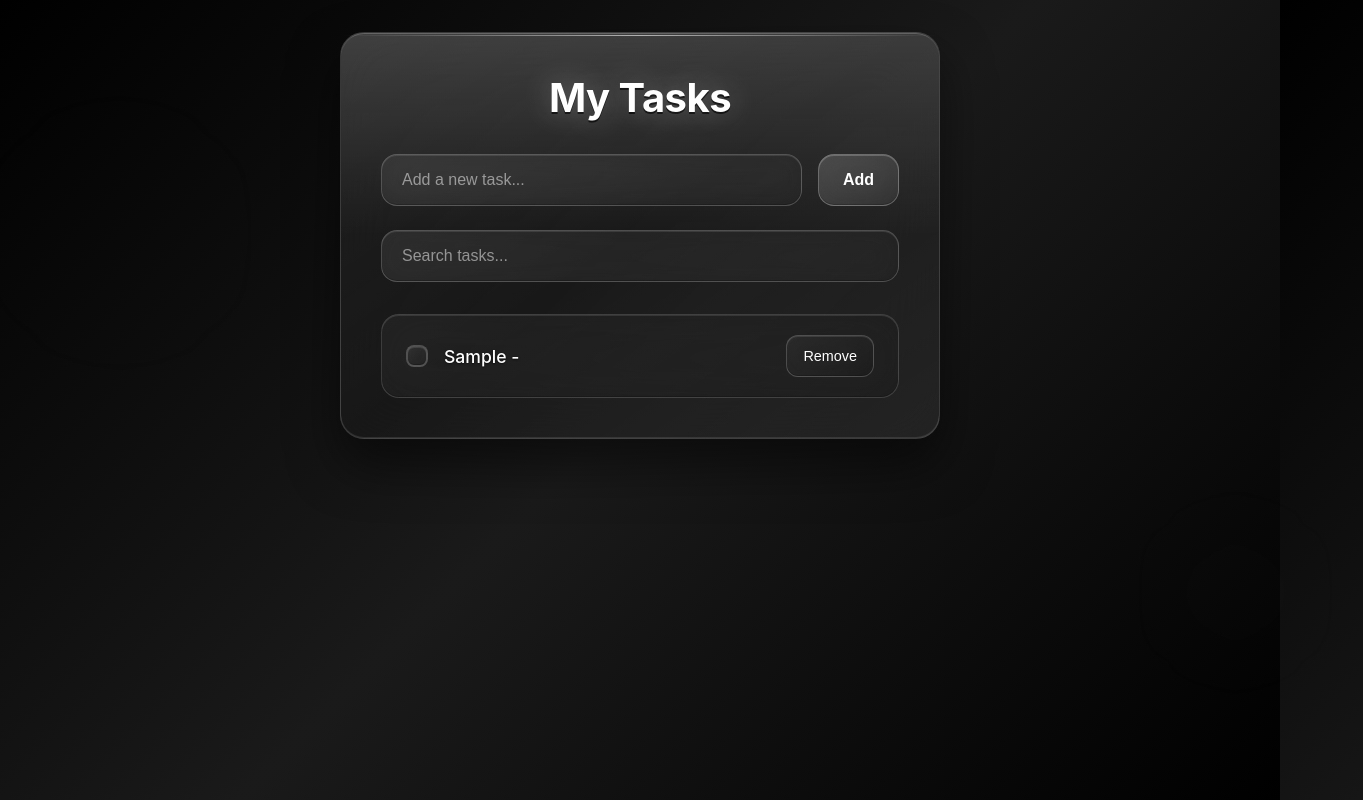
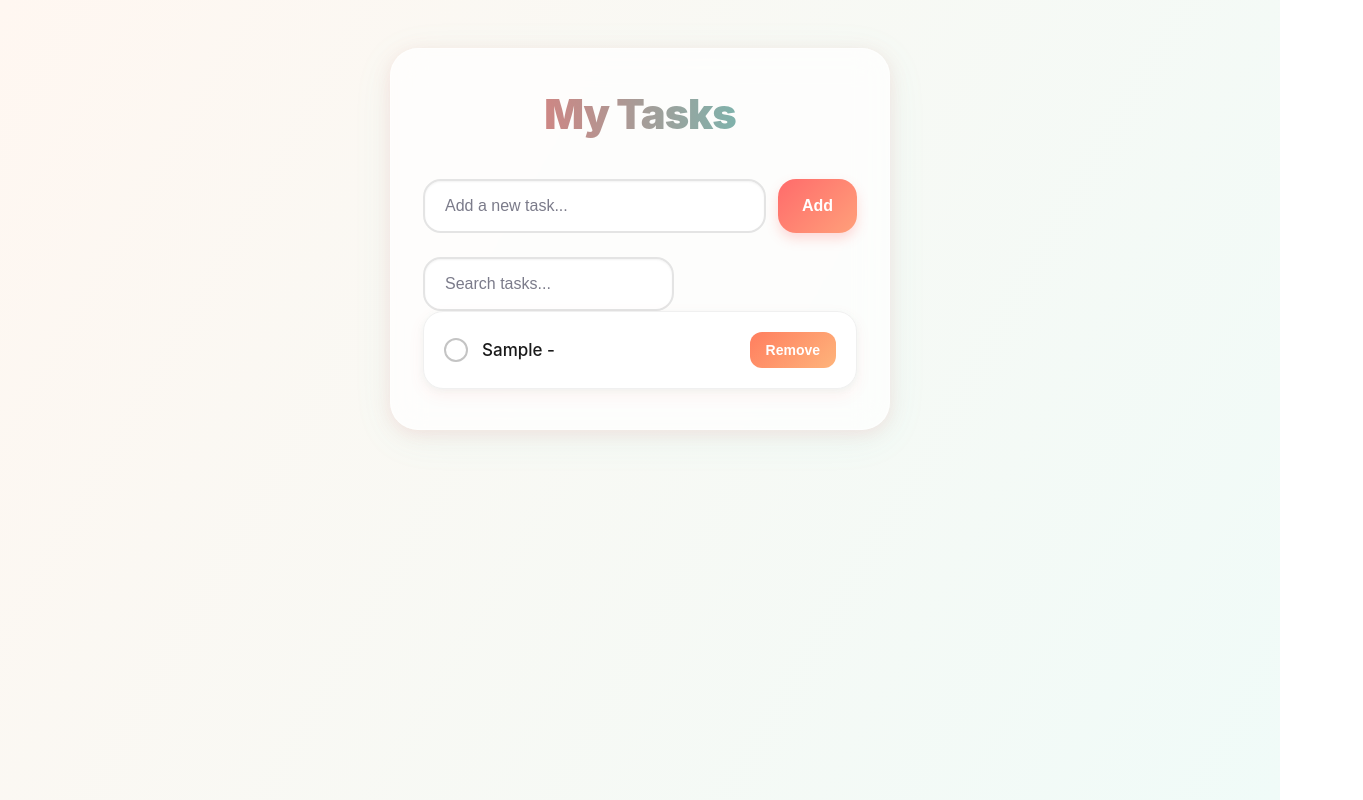
Before and after one commit to sultan-javed/To-Do-List, a plain HTML site: page index.html in a window 1280 px wide. Both pictures are taken after typing "Sample" into the empty fields and a click on the button "Add". Shown: the whole page, 1363 px wide, since content can reach past the window. Drawn offline with Linux system fonts and the light colour scheme.

Commit message:
Refactor styles.css for improved layout and visual consistency

```diff
--- a/styles.css
+++ b/styles.css
@@ -6,424 +6,235 @@
 }
 
 body {
-    font-family: 'Inter', -apple-system, BlinkMacSystemFont, sans-serif;
-    background: linear-gradient(135deg, #000000 0%, #1a1a1a 50%, #000000 100%);
+  font-family: -apple-system, BlinkMacSystemFont, "San Francisco", "Segoe UI", Roboto, sans-serif;
+  background: linear-gradient(120deg, #fff7f1, #f0fbf8);
+  color: #1a1a1a;
   min-height: 100vh;
-    padding: 2rem;
-    position: relative;
+  padding: 3rem 1.5rem;
   overflow-x: hidden;
 }
 
-/* Mirror reflection elements */
-body::before,
-body::after {
-    content: '';
-    position: absolute;
-    background: radial-gradient(circle, rgba(255,255,255,0.03) 0%, transparent 70%);
-    border-radius: 50%;
-    filter: blur(80px);
-    pointer-events: none;
+/* Container */
+.main-wrapper {
+  max-width: 500px;
+  margin: 0 auto;
+  background: rgba(255, 255, 255, 0.7);
+  backdrop-filter: blur(16px);
+  border-radius: 28px;
+  padding: 2.5rem 2rem;
+  border: 1px solid rgba(255, 255, 255, 0.4);
+  box-shadow:
+    0 4px 18px rgba(255, 107, 107, 0.15),
+    0 8px 40px rgba(78, 205, 196, 0.08);
 }
 
-body::before {
-    width: 400px;
-    height: 400px;
-    top: 10%;
-    left: -10%;
-    animation: mirror1 20s ease-in-out infinite;
+/* Title */
+.main-title {
+  font-size: 2.6rem;
+  font-weight: 900;
+  color: #ff6b6b;
+  text-align: center;
+  margin-bottom: 2.5rem;
+  background: linear-gradient(to right, #ff6b6b, #4ecdc4);
+  -webkit-background-clip: text;
+  -webkit-text-fill-color: transparent;
+  letter-spacing: -1px;
 }
 
-body::after {
-    width: 300px;
-    height: 300px;
-    bottom: 10%;
-    right: -10%;
-    animation: mirror2 25s ease-in-out infinite;
+/* Inputs */
+.input-group {
+  display: flex;
+  gap: 12px;
+  margin-bottom: 24px;
 }
 
-@keyframes mirror1 {
-    0%, 100% { transform: translate(0, 0) scale(1); opacity: 0.8; }
-    50% { transform: translate(50px, -50px) scale(1.2); opacity: 0.4; }
+#taskinput, #searchinput {
+  flex: 1;
+  padding: 16px 20px;
+  border-radius: 18px;
+  border: 2px solid #e4e4e4;
+  background: #ffffff;
+  font-size: 16px;
+  color: #1a1a1a;
+  transition: 0.2s ease;
+  font-weight: 500;
+  box-shadow: inset 0 1px 2px rgba(0,0,0,0.05);
 }
 
-@keyframes mirror2 {
-    0%, 100% { transform: translate(0, 0) scale(1); opacity: 0.6; }
-    50% { transform: translate(-30px, 30px) scale(0.8); opacity: 0.9; }
+#taskinput::placeholder, #searchinput::placeholder {
+  color: #7b7b8a;
 }
 
-/* Main container - Mirror effect */
-.main-wrapper {
-    max-width: 600px;
-    margin: 0 auto;
-    background:
-        linear-gradient(145deg, rgba(255,255,255,0.1) 0%, rgba(255,255,255,0.05) 50%, rgba(255,255,255,0.1) 100%),
-        rgba(0,0,0,0.4);
-    backdrop-filter: blur(25px) saturate(180%);
-    border: 1px solid rgba(255,255,255,0.15);
-    border-radius: 24px;
-    padding: 2.5rem;
+#taskinput:focus, #searchinput:focus {
+  border-color: #4ecdc4;
+  outline: none;
+  box-shadow: 0 0 0 3px rgba(78, 205, 196, 0.2);
+  background: #ffffff;
+}
+
+/* Add Button */
+#addbtn {
+  background: linear-gradient(135deg, #ff6b6b, #ffa07a);
+  color: white;
+  border: none;
+  border-radius: 18px;
+  padding: 16px 24px;
+  font-size: 16px;
+  font-weight: 600;
+  cursor: pointer;
+  transition: 0.2s ease;
+  box-shadow: 0 6px 12px rgba(255, 107, 107, 0.25);
+}
+
+#addbtn:hover {
+  background: linear-gradient(135deg, #ff4757, #ff7f50);
+  transform: scale(1.05);
+}
+
+#addbtn:active {
+  transform: scale(0.95);
+}
+
+/* Tasks Container */
+#result {
+  display: flex;
+  flex-direction: column;
+  gap: 14px;
+}
+
+/* Task Item */
+#result div {
+  background: #ffffff;
+  border-radius: 20px;
+  padding: 20px;
+  display: flex;
+  align-items: center;
+  justify-content: space-between;
+  border: 1px solid #f0f0f0;
   box-shadow:
-        0 25px 50px rgba(0,0,0,0.5),
-        inset 0 1px 0 rgba(255,255,255,0.2),
-        inset 0 -1px 0 rgba(255,255,255,0.1);
+    0 2px 6px rgba(78, 205, 196, 0.08),
+    0 6px 16px rgba(255, 107, 107, 0.08);
+  transition: 0.2s ease;
+}
+
+#result div:hover {
+  transform: translateY(-2px);
+  box-shadow: 0 6px 20px rgba(255, 107, 107, 0.15);
+}
+
+#result div h1 {
+  flex: 1;
+  font-size: 17px;
+  font-weight: 500;
+  display: flex;
+  align-items: center;
+}
+
+/* Checkbox */
+#result div h1 input[type="checkbox"] {
+  appearance: none;
+  width: 24px;
+  height: 24px;
+  border-radius: 50%;
+  border: 2px solid #c4c4c4;
+  margin-right: 14px;
+  background: white;
+  transition: 0.2s ease;
   position: relative;
 }
 
-/* Mirror shine effect */
-.main-wrapper::before {
-    content: '';
-    position: absolute;
-    top: 0;
-    left: 0;
-    right: 0;
-    height: 50%;
-    background: linear-gradient(180deg, rgba(255,255,255,0.15) 0%, transparent 100%);
-    border-radius: 24px 24px 0 0;
-    pointer-events: none;
-}
-
-.main-wrapper::after {
-    content: '';
-    position: absolute;
-    top: 2px;
-    left: 2px;
-    right: 2px;
-    height: 1px;
-    background: linear-gradient(90deg, transparent, rgba(255,255,255,0.6), transparent);
-    border-radius: 24px;
-}
-
-/* Title with mirror reflection */
-.main-title {
-    font-size: 2.5rem;
-    font-weight: 700;
-    color: #ffffff;
-    margin-bottom: 2rem;
-    text-align: center;
-    text-shadow:
-        0 0 30px rgba(255,255,255,0.3),
-        0 2px 0 rgba(0,0,0,0.8);
-    letter-spacing: -0.5px;
-    position: relative;
-}
-
-.main-title::after {
-    content: attr(data-text);
-    position: absolute;
-    top: 100%;
-    left: 0;
-    right: 0;
-    color: rgba(255,255,255,0.1);
-    transform: scaleY(-1);
-    background: linear-gradient(180deg, rgba(255,255,255,0.1) 0%, transparent 70%);
-    -webkit-background-clip: text;
-    -webkit-text-fill-color: transparent;
-    background-clip: text;
-    pointer-events: none;
-}
-
-/* Input group */
-.input-group {
-    display: flex;
-    gap: 1rem;
-    margin-bottom: 1.5rem;
-}
-
-/* Mirror input styling */
-#taskinput, #searchinput {
-    background:
-        linear-gradient(145deg, rgba(255,255,255,0.1), rgba(255,255,255,0.05)),
-        rgba(0,0,0,0.3);
-    backdrop-filter: blur(15px);
-    border: 1px solid rgba(255,255,255,0.2);
-    border-radius: 16px;
-    padding: 1rem 1.25rem;
-    font-size: 1rem;
-    color: #ffffff;
-    transition: all 0.3s ease;
-    outline: none;
-    box-shadow:
-        inset 0 1px 0 rgba(255,255,255,0.1),
-        inset 0 -1px 0 rgba(0,0,0,0.2);
-}
-
-#taskinput {
-    flex: 1;
-}
-
-#searchinput {
-    width: 100%;
-    margin-bottom: 2rem;
-}
-
-#taskinput::placeholder, #searchinput::placeholder {
-    color: rgba(255,255,255,0.5);
-}
-
-#taskinput:focus, #searchinput:focus {
-    background:
-        linear-gradient(145deg, rgba(255,255,255,0.15), rgba(255,255,255,0.08)),
-        rgba(0,0,0,0.2);
-    border-color: rgba(255,255,255,0.4);
-    box-shadow:
-        0 8px 32px rgba(255,255,255,0.1),
-        inset 0 1px 0 rgba(255,255,255,0.2),
-        inset 0 -1px 0 rgba(0,0,0,0.1);
-    transform: translateY(-2px);
-}
-
-/* Mirror add button */
-#addbtn {
-    background:
-        linear-gradient(145deg, rgba(255,255,255,0.2), rgba(255,255,255,0.1)),
-        rgba(0,0,0,0.3);
-    backdrop-filter: blur(15px);
-    color: #ffffff;
-    border: 1px solid rgba(255,255,255,0.25);
-    border-radius: 16px;
-    padding: 1rem 1.5rem;
-    font-size: 1rem;
-    font-weight: 600;
-    cursor: pointer;
-    transition: all 0.3s ease;
-    position: relative;
-    overflow: hidden;
-    box-shadow:
-        inset 0 1px 0 rgba(255,255,255,0.2),
-        inset 0 -1px 0 rgba(0,0,0,0.2);
-}
-
-#addbtn::before {
-    content: '';
-    position: absolute;
-    top: 0;
-    left: -100%;
-    width: 100%;
-    height: 100%;
-    background: linear-gradient(90deg, transparent, rgba(255,255,255,0.2), transparent);
-    transition: left 0.6s;
-}
-
-#addbtn:hover::before {
-    left: 100%;
-}
-
-#addbtn:hover {
-    background:
-        linear-gradient(145deg, rgba(255,255,255,0.25), rgba(255,255,255,0.15)),
-        rgba(0,0,0,0.2);
-    border-color: rgba(255,255,255,0.4);
-    transform: translateY(-3px);
-    box-shadow:
-        0 12px 40px rgba(255,255,255,0.15),
-        inset 0 1px 0 rgba(255,255,255,0.3);
-}
-
-/* Tasks container */
-#result {
-    display: flex;
-    flex-direction: column;
-    gap: 1rem;
-}
-
-/* Mirror task items */
-#result div {
-    background:
-        linear-gradient(145deg, rgba(255,255,255,0.08), rgba(255,255,255,0.04)),
-        rgba(0,0,0,0.4);
-    backdrop-filter: blur(20px);
-    border: 1px solid rgba(255,255,255,0.15);
-    border-radius: 18px;
-    padding: 1.25rem 1.5rem;
-    display: flex;
-    align-items: center;
-    justify-content: space-between;
-    transition: all 0.4s ease;
-    position: relative;
-    box-shadow:
-        inset 0 1px 0 rgba(255,255,255,0.1),
-        inset 0 -1px 0 rgba(0,0,0,0.2);
-}
-
-#result div::before {
-    content: '';
-    position: absolute;
-    top: 0;
-    left: 0;
-    right: 0;
-    height: 50%;
-    background: linear-gradient(180deg, rgba(255,255,255,0.1) 0%, transparent 100%);
-    border-radius: 18px 18px 0 0;
-    opacity: 0;
-    transition: opacity 0.3s ease;
-    pointer-events: none;
-}
-
-#result div:hover::before {
-    opacity: 1;
-}
-
-#result div:hover {
-    background:
-        linear-gradient(145deg, rgba(255,255,255,0.12), rgba(255,255,255,0.06)),
-        rgba(0,0,0,0.3);
-    border-color: rgba(255,255,255,0.3);
-    transform: translateY(-4px);
-    box-shadow:
-        0 20px 60px rgba(0,0,0,0.3),
-        0 0 0 1px rgba(255,255,255,0.1),
-        inset 0 1px 0 rgba(255,255,255,0.2);
-}
-
-#result div h1 {
-    font-size: 1.1rem;
-    font-weight: 500;
-    margin: 0;
-    display: flex;
-    align-items: center;
-    flex: 1;
-    color: #ffffff;
-    text-shadow: 0 1px 2px rgba(0,0,0,0.5);
-}
-
-/* Mirror glass checkbox */
-#result div h1 input[type="checkbox"] {
-    width: 22px;
-    height: 22px;
-    margin-right: 1rem;
-    cursor: pointer;
-    appearance: none;
-    background:
-        linear-gradient(145deg, rgba(255,255,255,0.1), rgba(255,255,255,0.05)),
-        rgba(0,0,0,0.3);
-    border: 2px solid rgba(255,255,255,0.2);
-    border-radius: 8px;
-    position: relative;
-    transition: all 0.3s ease;
-    backdrop-filter: blur(10px);
-    box-shadow:
-        inset 0 1px 0 rgba(255,255,255,0.1),
-        inset 0 -1px 0 rgba(0,0,0,0.2);
-}
-
 #result div h1 input[type="checkbox"]:hover {
-    background:
-        linear-gradient(145deg, rgba(255,255,255,0.15), rgba(255,255,255,0.08)),
-        rgba(0,0,0,0.2);
-    border-color: rgba(255,255,255,0.3);
-    transform: scale(1.05);
+  border-color: #4ecdc4;
+  transform: scale(1.1);
 }
 
 #result div h1 input[type="checkbox"]:checked {
-    background:
-        linear-gradient(145deg, rgba(255,255,255,0.3), rgba(255,255,255,0.2)),
-        rgba(0,0,0,0.2);
-    border-color: rgba(255,255,255,0.4);
+  background: #4ecdc4;
+  border-color: #4ecdc4;
 }
 
 #result div h1 input[type="checkbox"]:checked::after {
-    content: '✓';
+  content: "✓";
+  color: white;
+  font-size: 13px;
+  font-weight: bold;
   position: absolute;
   top: 50%;
   left: 50%;
   transform: translate(-50%, -50%);
-    color: #ffffff;
-    font-size: 14px;
-    font-weight: bold;
-    text-shadow: 0 1px 2px rgba(0,0,0,0.8);
 }
 
-/* Completed task styling */
+/* Completed Task */
 #result div h1:has(input[type="checkbox"]:checked) {
   opacity: 0.5;
   text-decoration: line-through;
 }
 
-/* Mirror remove button */
+/* Remove Button */
 #result div button {
-    background:
-        linear-gradient(145deg, rgba(255,255,255,0.1), rgba(255,255,255,0.05)),
-        rgba(0,0,0,0.4);
-    backdrop-filter: blur(10px);
-    color: #ffffff;
-    border: 1px solid rgba(255,255,255,0.2);
-    padding: 0.75rem 1rem;
+  background: linear-gradient(135deg, #ff7e5f, #feb47b);
+  color: white;
+  border: none;
+  padding: 10px 16px;
+  font-size: 14px;
+  font-weight: 600;
   border-radius: 12px;
-    font-size: 0.9rem;
-    font-weight: 500;
+  transition: 0.2s ease;
   cursor: pointer;
-    transition: all 0.3s ease;
-    box-shadow:
-        inset 0 1px 0 rgba(255,255,255,0.1),
-        inset 0 -1px 0 rgba(0,0,0,0.2);
 }
 
 #result div button:hover {
-    background:
-        linear-gradient(145deg, rgba(255,100,100,0.2), rgba(255,100,100,0.1)),
-        rgba(0,0,0,0.3);
-    border-color: rgba(255,100,100,0.3);
-    transform: translateY(-2px);
-    box-shadow:
-        0 8px 25px rgba(255,100,100,0.2),
-        inset 0 1px 0 rgba(255,255,255,0.2);
+  background: linear-gradient(135deg, #ff5f5f, #ff9966);
+  transform: scale(1.08);
 }
 
-/* Empty state */
+#result div button:active {
+  transform: scale(0.95);
+}
+
+/* Empty State */
 #result:empty::after {
-    content: '✨ No tasks yet. Create your first one above!';
+  content: "🍊 Add a task to brighten your day!";
   display: block;
   text-align: center;
-    padding: 3rem 1rem;
-    color: rgba(255,255,255,0.4);
-    font-size: 1.1rem;
+  padding: 4rem 2rem;
+  color: #a1a1a5;
+  font-size: 18px;
   font-weight: 500;
-    text-shadow: 0 1px 2px rgba(0,0,0,0.8);
 }
 
-/* Mobile responsive */
+/* Mobile Responsive */
 @media (max-width: 640px) {
   body {
-        padding: 1rem;
+    padding: 2rem 1rem;
   }
 
   .main-wrapper {
-        padding: 2rem;
+    padding: 2rem 1.5rem;
   }
 
   .main-title {
-        font-size: 2rem;
-        margin-bottom: 1.5rem;
+    font-size: 2.2rem;
+    margin-bottom: 2rem;
   }
 
   .input-group {
     flex-direction: column;
-        gap: 1rem;
+    gap: 16px;
+  }
+
+  #addbtn, #taskinput, #searchinput {
+    padding: 14px 18px;
+    font-size: 15px;
   }
 
   #result div {
     flex-direction: column;
     align-items: stretch;
-        gap: 1rem;
-        padding: 1rem 1.25rem;
-    }
-
-    #result div h1 {
-        margin-bottom: 0.5rem;
+    gap: 12px;
   }
 
   #result div button {
     align-self: flex-end;
   }
 }
-
-/* Enhanced mirror effects for modern browsers */
-@supports (backdrop-filter: blur(25px)) {
-    .main-wrapper {
-        backdrop-filter: blur(30px) saturate(200%);
-    }
-
-    #result div {
-        backdrop-filter: blur(25px);
-    }
-}
```
Lines whose indentation alone changed are shown as unchanged.
